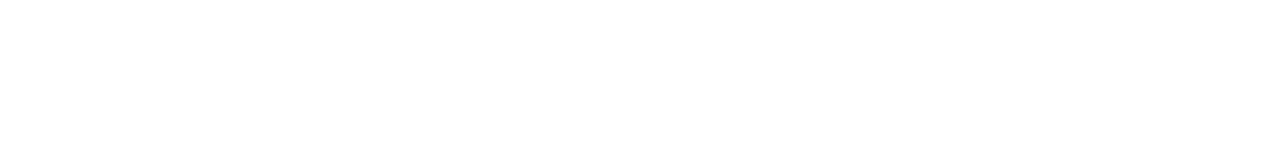
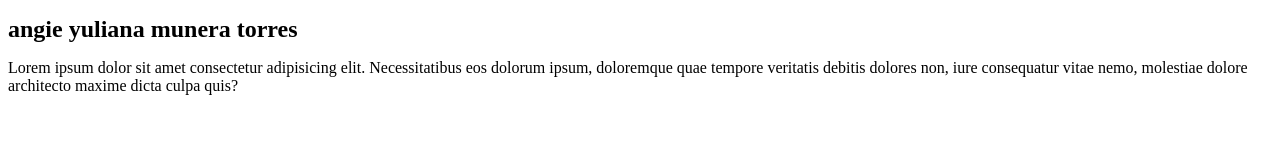
Before and after one commit to Yuli3279/hoja-de-vida-, a plain HTML site: page index.html in a window 1280 px wide. Drawn offline with Linux system fonts and the light colour scheme.

Commit message:
mi primer commit

```diff
--- /dev/null
+++ b/estilo.css
@@ -0,0 +1,6 @@
+h1{
+    font-size: x-large;
+    color:blue
+    tex-align:center;
+
+}
--- a/index.html
+++ b/index.html
@@ -3,9 +3,11 @@
 <head>
     <meta charset="UTF-8">
     <meta name="viewport" content="width=device-width, initial-scale=1.0">
+    <link rel="stylesheet" href="estilo.css">
     <title>Document</title>
 </head>
 <body>
-
+    <h1>angie yuliana munera torres</h1>
+    <p>Lorem ipsum dolor sit amet consectetur adipisicing elit. Necessitatibus eos dolorum ipsum, doloremque quae tempore veritatis debitis dolores non, iure consequatur vitae nemo, molestiae dolore architecto maxime dicta culpa quis?</p>
 </body>
 </html>
```
